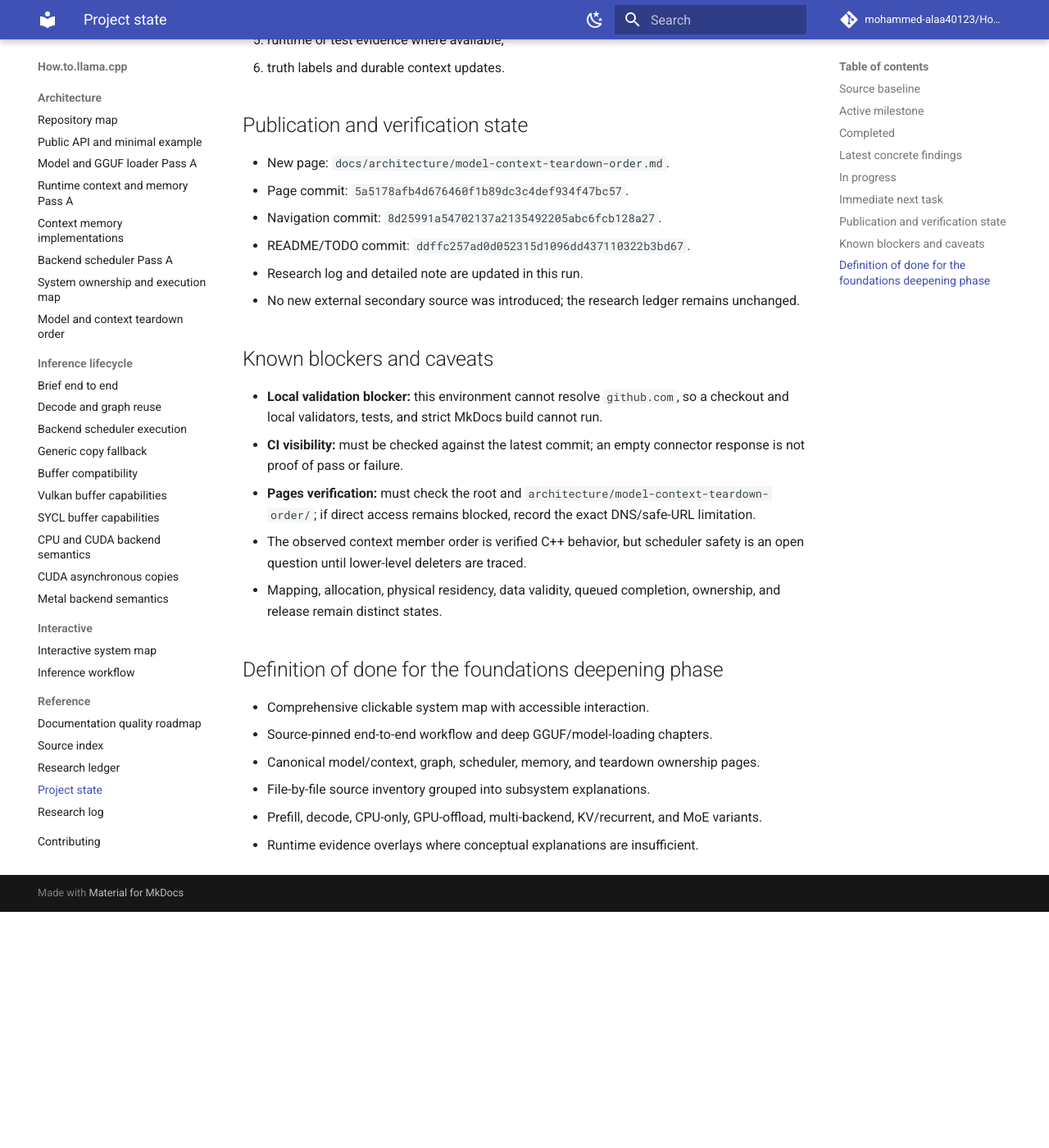
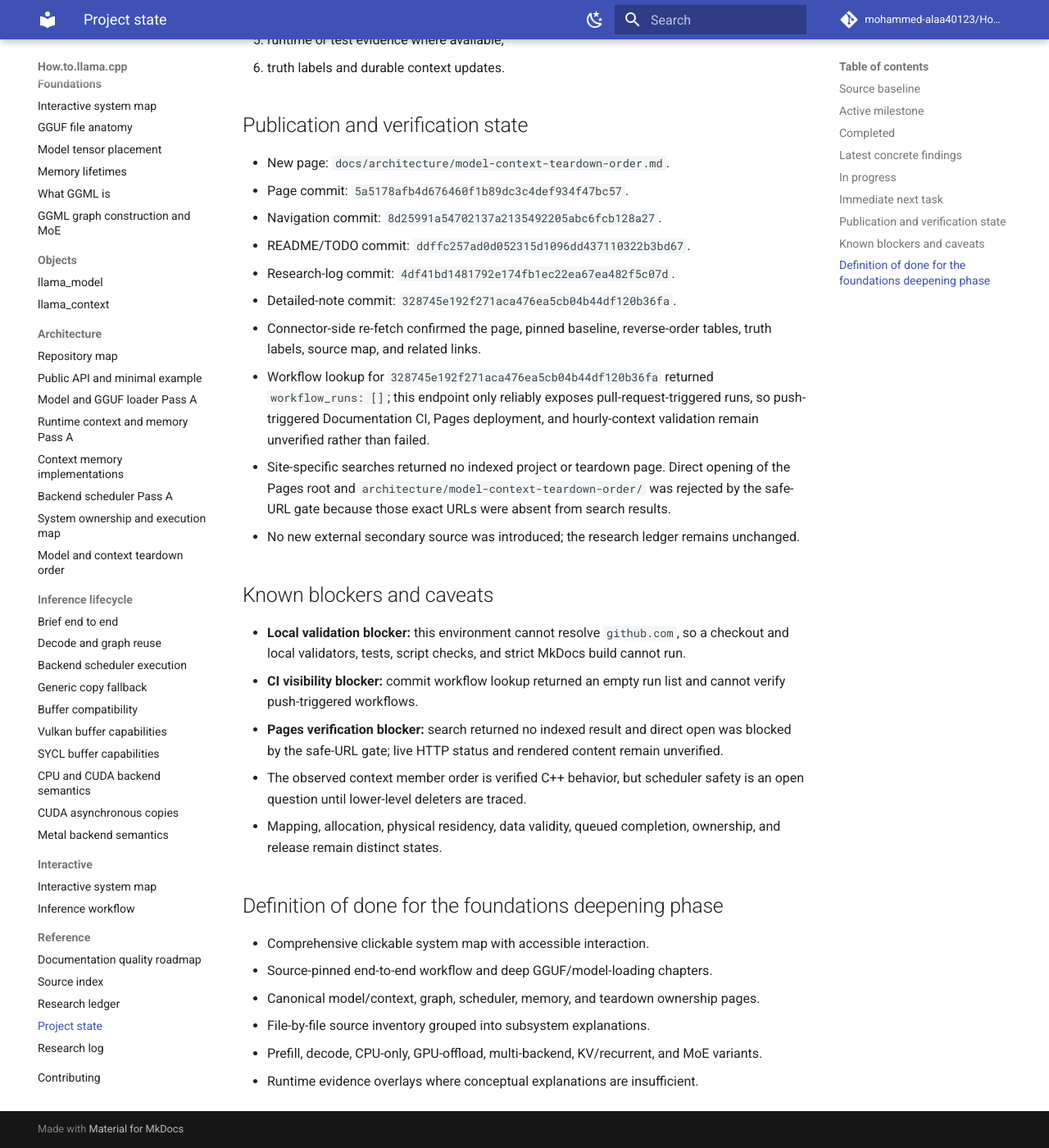
Before and after one commit to mohammed-alaa40123/How.to.llama.cpp, an MkDocs documentation site: the page built from docs/reference/project-state.md, in a window 1280 px wide and 1400 px high, scrolled down 2170 px. Shown: the whole window at 82% size. Built offline with MkDocs 1.6.1 and Material for MkDocs 9.7.7, drawn with Linux system fonts in a browser that asks for light colours; comment, search, counter and statistics services are not loaded; before the commit the page ends 3282 px from its top, so only the background shows below that.

Commit message:
docs: record teardown publication verification blockers

```diff
--- a/docs/reference/project-state.md
+++ b/docs/reference/project-state.md
@@ -66,14 +66,18 @@
 - Page commit: `5a5178afb4d676460f1b89dc3c4def934f47bc57`.
 - Navigation commit: `8d25991a54702137a2135492205abc6fcb128a27`.
 - README/TODO commit: `ddffc257ad0d052315d1096dd437110322b3bd67`.
-- Research log and detailed note are updated in this run.
+- Research-log commit: `4df41bd1481792e174fb1ec22ea67ea482f5c07d`.
+- Detailed-note commit: `328745e192f271aca476ea5cb04b44df120b36fa`.
+- Connector-side re-fetch confirmed the page, pinned baseline, reverse-order tables, truth labels, source map, and related links.
+- Workflow lookup for `328745e192f271aca476ea5cb04b44df120b36fa` returned `workflow_runs: []`; this endpoint only reliably exposes pull-request-triggered runs, so push-triggered Documentation CI, Pages deployment, and hourly-context validation remain unverified rather than failed.
+- Site-specific searches returned no indexed project or teardown page. Direct opening of the Pages root and `architecture/model-context-teardown-order/` was rejected by the safe-URL gate because those exact URLs were absent from search results.
 - No new external secondary source was introduced; the research ledger remains unchanged.
 
 ## Known blockers and caveats
 
-- **Local validation blocker:** this environment cannot resolve `github.com`, so a checkout and local validators, tests, and strict MkDocs build cannot run.
-- **CI visibility:** must be checked against the latest commit; an empty connector response is not proof of pass or failure.
-- **Pages verification:** must check the root and `architecture/model-context-teardown-order/`; if direct access remains blocked, record the exact DNS/safe-URL limitation.
+- **Local validation blocker:** this environment cannot resolve `github.com`, so a checkout and local validators, tests, script checks, and strict MkDocs build cannot run.
+- **CI visibility blocker:** commit workflow lookup returned an empty run list and cannot verify push-triggered workflows.
+- **Pages verification blocker:** search returned no indexed result and direct open was blocked by the safe-URL gate; live HTTP status and rendered content remain unverified.
 - The observed context member order is verified C++ behavior, but scheduler safety is an open question until lower-level deleters are traced.
 - Mapping, allocation, physical residency, data validity, queued completion, ownership, and release remain distinct states.
 
```
